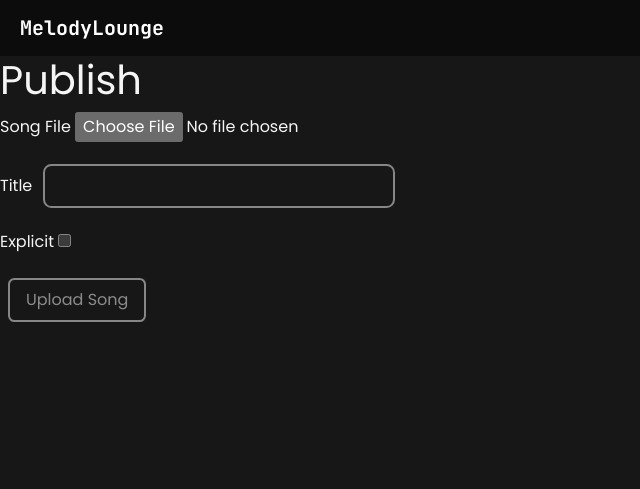
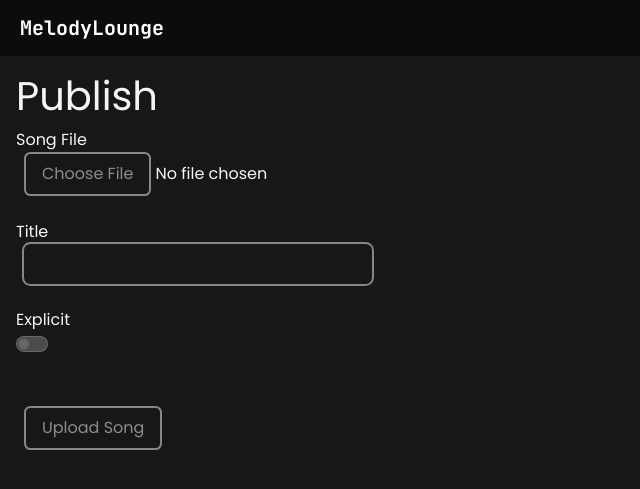
Before and after one commit to johnmanjohnston/melodylounge, a Django app: page /publish in a window 1280 px wide. Shown: the top 489 px of the page, without its empty margins (0-640 px from the left). Run offline with Django 4.2, Linux system fonts and the light colour scheme; some libraries are stand-ins or nearby versions; some web fonts are replaced.

Commit message:
updates to publish page, and README updates

```diff
--- a/capstone/melodylounge/static/melodylounge/global.css
+++ b/capstone/melodylounge/static/melodylounge/global.css
@@ -146,7 +146,7 @@ audio::-webkit-media-controls-play-button {
     color: white;
 }
 
-input[type="submit"] {
+input[type="submit"], input[type="file"]::-webkit-file-upload-button {
     padding: 0.5em 1em;
     border-radius: 0.4em;
     background-color: transparent;
@@ -169,8 +169,13 @@ input[type="text"] {
     opacity: 0.5;
 }
 
-input[type="submit"]:hover, input[type="text"]:focus {
+input[type="submit"]:hover, input[type="text"]:focus, input[type="file"]::-webkit-file-upload-button:hover {
     opacity: .9;
+    cursor: pointer;
+}
+
+.checkbox {
+    filter: invert(.7) !important;
 }
 
 .edit-playlist-title-input {
--- a/capstone/melodylounge/templates/melodylounge/publish.html
+++ b/capstone/melodylounge/templates/melodylounge/publish.html
@@ -1,20 +1,30 @@
 {% extends "melodylounge/layout.html" %}
 
 {% block body %}
+<div style="margin: 1em;">
     <h1>Publish</h1>
 
     <form action="{% url 'publish' %}" method="post" enctype="multipart/form-data">
         {% csrf_token %}
-    <label>Song File</label>
+
+        <div class="form-group">
+            <label>Song File</label> <br>
+            <div>
                 <input required type="file" name="song_file" id="" accept="audio/x-wav"> <br> <br>
+            </div>
 
             <label>Title</label>
+            <div>
                 <input type="text" name="title" id=""> <br><br>
+            </div>
 
             <label>Explicit</label>
-    <input type="checkbox" name="explicit" id="">
-
+            <div class="form-check form-switch">
+                <input type="checkbox" class="form-check-input checkbox" name="explicit" id="">
+            </div>
             <br><br>
             <input type="submit" value="Upload Song">
+        </div>
     </form>
+</div>
 {% endblock %}
```
Also changed, not shown: capstone/README.md, capstone/db.sqlite3. Lines whose indentation alone changed are shown as unchanged.
